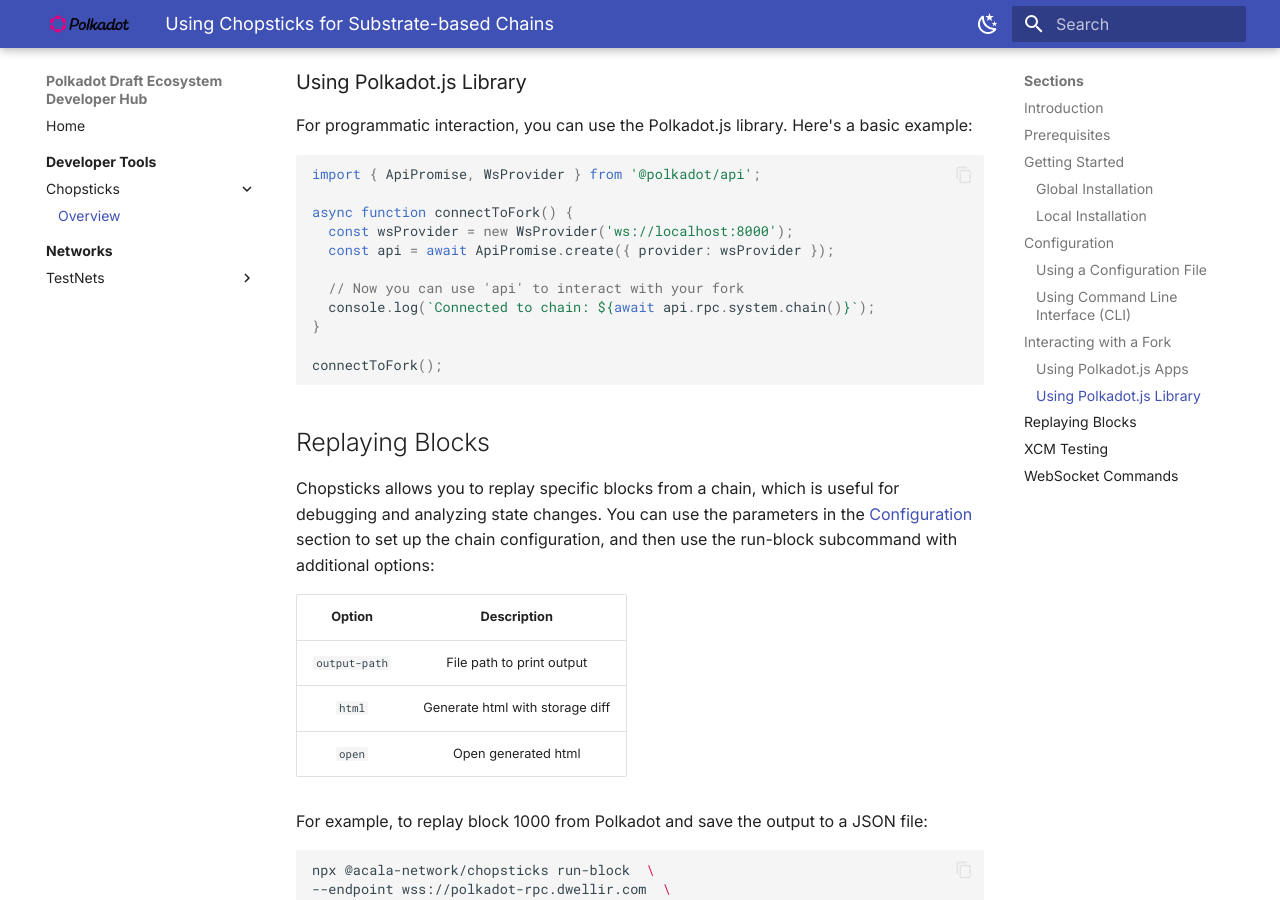
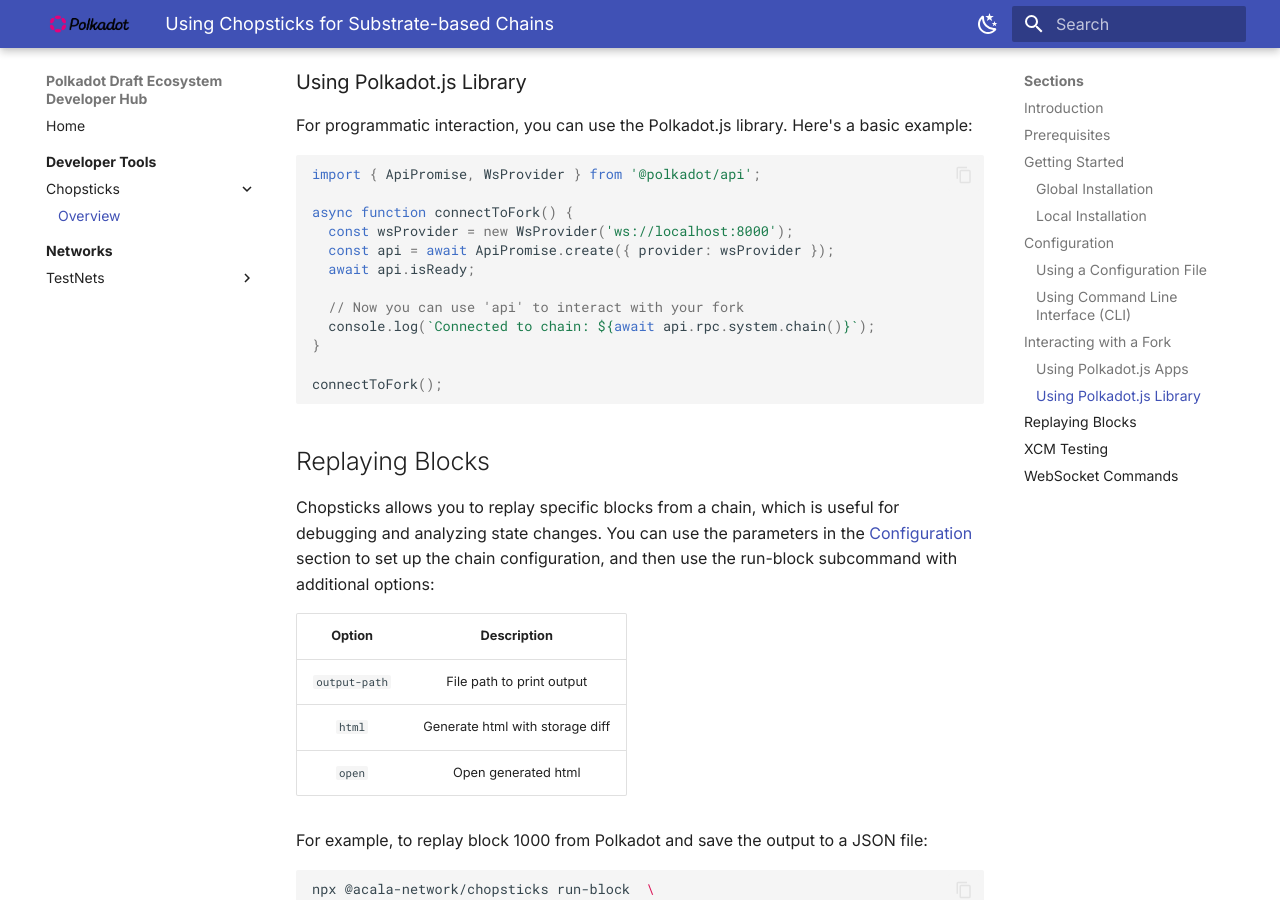
Before and after one commit to papermoonio/polkadot-ecosystem-docs-draft, an MkDocs documentation site: the page built from docs/dev-tools/chopsticks/overview.md, in a window 1280 px wide and 900 px high, scrolled down 5190 px. Built offline with MkDocs 1.6.1 and Material for MkDocs 9.7.7, drawn with Linux system fonts in a browser that asks for light colours.

Commit message:
Add await api.isReady

```diff
--- a/docs/dev-tools/chopsticks/overview.md
+++ b/docs/dev-tools/chopsticks/overview.md
@@ -178,6 +178,7 @@
 async function connectToFork() {
   const wsProvider = new WsProvider('ws://localhost:8000');
   const api = await ApiPromise.create({ provider: wsProvider });
+  await api.isReady;
 
   // Now you can use 'api' to interact with your fork
   console.log(`Connected to chain: ${await api.rpc.system.chain()}`);
@@ -285,6 +286,7 @@
         async function main() {
           const wsProvider = new WsProvider('ws://localhost:8000');
           const api = await ApiPromise.create({ provider: wsProvider });
+          await api.isReady;
           await api.rpc('dev_newBlock',{ count:1 })
         }
 
@@ -307,6 +309,7 @@
         async function main() {
           const wsProvider = new WsProvider('ws://localhost:8000');
           const api = await ApiPromise.create({ provider: wsProvider });
+          await api.isReady;
           await api.rpc('dev_setBlockBuildMode', "Instant")
         }
 
@@ -329,6 +332,7 @@
         async function main() {
           const wsProvider = new WsProvider('ws://localhost:8000');
           const api = await ApiPromise.create({ provider: wsProvider });
+          await api.isReady;
           await api.rpc('dev_setHead', 500)
         }
 
@@ -351,6 +355,7 @@
         async function main() {
           const wsProvider = new WsProvider('ws://localhost:8000');
           const api = await ApiPromise.create({ provider: wsProvider });
+          await api.isReady;
           await api.rpc('dev_setRuntimeLogLevel', 1)
         }
 
@@ -375,6 +380,7 @@
         async function main() {
             const wsProvider = new WsProvider('ws://localhost:8000');
             const api = await ApiPromise.create({ provider: wsProvider });
+            await api.isReady;
             const keyring = new Keyring({ type: 'ed25519' })
             const bob = keyring.addFromUri('//Bob')
             const storage = {
@@ -405,6 +411,7 @@
         async function main() {
           const wsProvider = new WsProvider('ws://localhost:8000');
           const api = await ApiPromise.create({ provider: wsProvider });
+          await api.isReady;
           await api.rpc('dev_timeTravel', "2030-08-15T00:00:00")
         }
 
```
